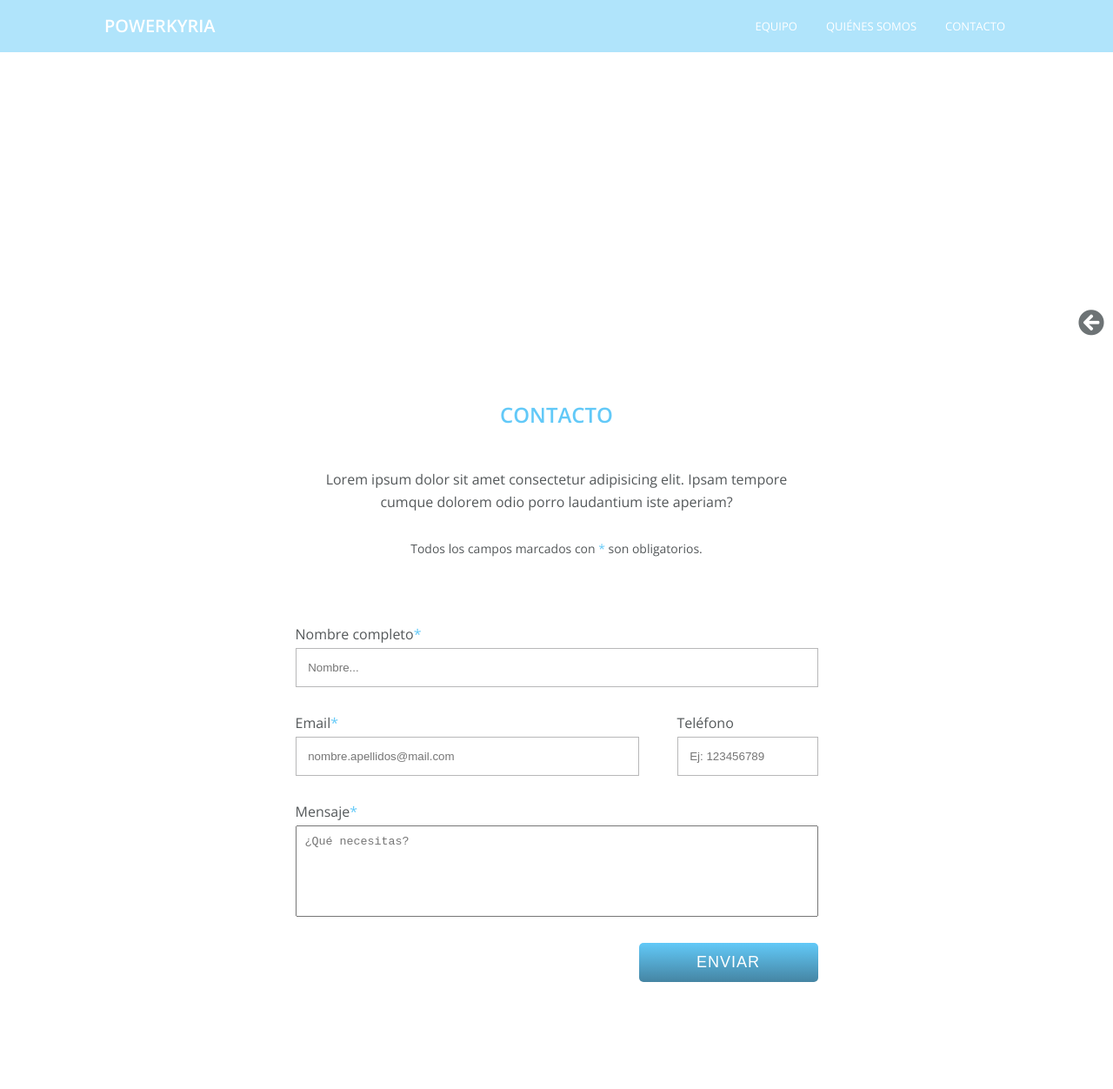
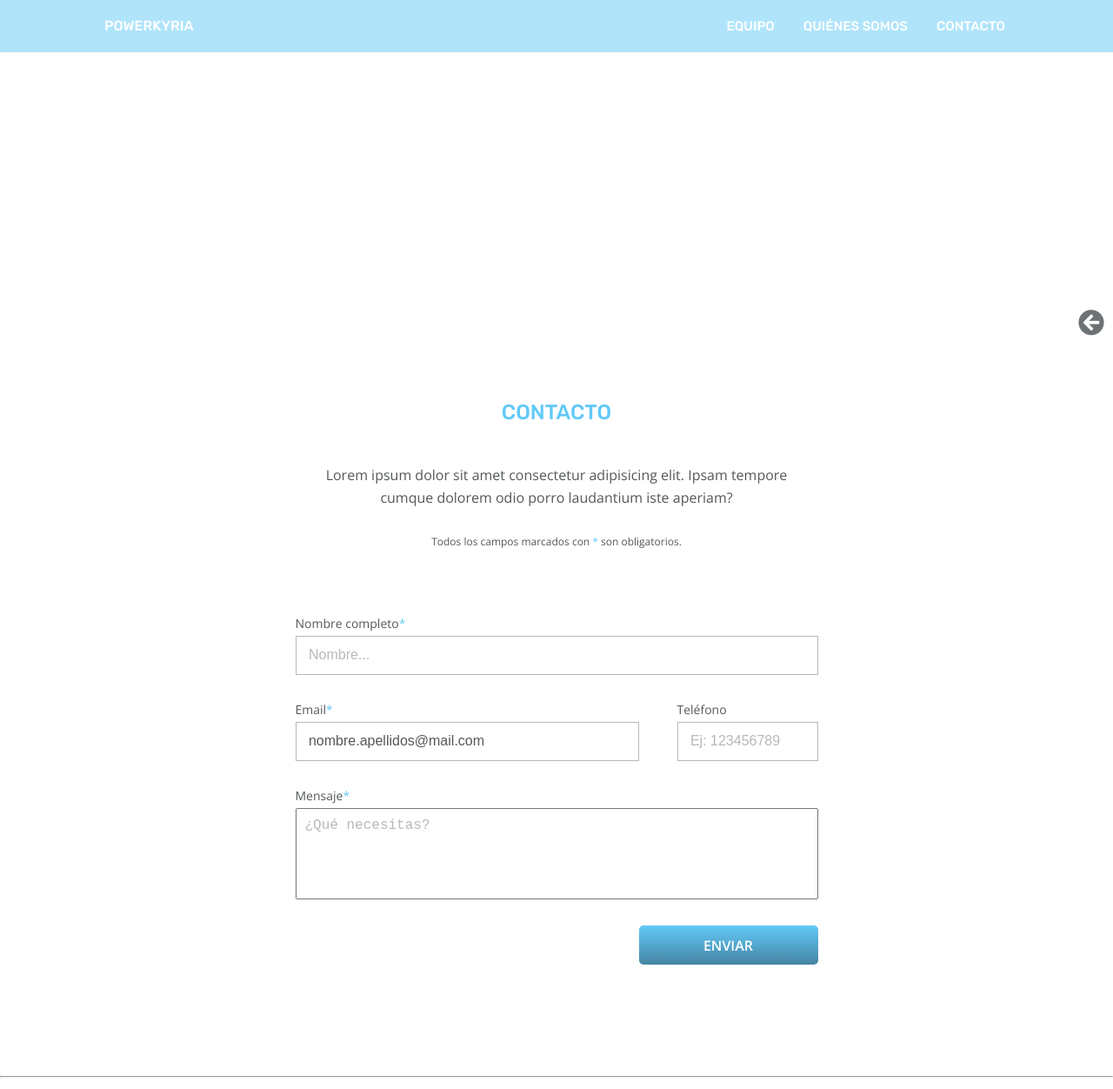
Before and after one commit to Powerkyria/Proyecto-Web, a plain HTML site: page contact.html in a window 1280 px wide. Shown: the top 1252 px of the page at 87% size. Drawn offline with nearby package versions, Linux system fonts and the light colour scheme.

Commit message:
add typography

```diff
--- a/contact.html
+++ b/contact.html
@@ -16,7 +16,7 @@
 
     <header class='header__img--contact  header header__contact'>
         <div>
-            <h1 class="header__title"><a href="./home.html" title="Volver">Powerkyria</a> </h1>
+            <h1 class="header__title"><a href="./home.html" title="Página principal">Powerkyria</a> </h1>
         </div>
 
         <nav class="header__nav header__nav--contact">
@@ -30,8 +30,8 @@
             </ul>
         </nav>
 
-        <a href="./home.html" class="a_return a_return--contact">
-            <div class="fas fa-arrow-circle-left a_return--div"></div>
+        <a href="./home.html" class="a_return a_return--contact" title="Atrás">
+            <div class="fas fa-arrow-circle-left a_return--div a_return--contact--div"></div>
         </a>
 
     </header>
@@ -49,7 +49,7 @@
 
             <div class="form_field">
                 <label for="name">Nombre completo <span> *</span> </label>
-                <input type="text" id="name" placeholder=" Nombre..." required>
+                <input type="text" id="name" class="input-name" placeholder=" Nombre..." required>
             </div>
 
             <div class="form_field form_emailTel">
--- a/styles.css/main.css
+++ b/styles.css/main.css
@@ -16,7 +16,9 @@
 	color: #fff;
 	text-transform: uppercase;
 	line-height: 60px;
-	font-size: 20px;
+	font-family: 'Rubik', sans-serif;
+	font-weight: 500;
+	font-size: 16px;
 	margin: 0;
 }
 
@@ -37,37 +39,26 @@
 	margin: 0;
 }
 
-/* .header__nav--li {
-	transition: 1s;
-	-webkit-transition: 1s;
-	-moz-transition: 1s;
-	-ms-transition: 1s;
-	-o-transition: 1s;
+.header__nav--li:hover {
+	transition: .1s;
+	-webkit-transition: .1s;
+	-moz-transition: .1s;
+	-ms-transition: .1s;
+	-o-transition: .1s;
 	transform: scale(1.1);
 	-webkit-transform: scale(1.1);
 	-moz-transform: scale(1.1);
 	-ms-transform: scale(1.1);
 	-o-transform: scale(1.1);
-} */
-
-.header__nav--li:hover {
-	transition: .2s;
-	-webkit-transition: .2s;
-	-moz-transition: .2s;
-	-ms-transition: .2s;
-	-o-transition: .2s;
-	transform: scale(1.2);
-	-webkit-transform: scale(1.2);
-	-moz-transform: scale(1.2);
-	-ms-transform: scale(1.2);
-	-o-transform: scale(1.2);
 }
 
 .header__nav--a {
 	text-decoration: none;
+	padding: 4px;
 	color: #fff;
-	padding: 4px;
-	font-size: 13px;
+	font-family: 'Rubik', sans-serif;
+	font-weight: 500;
+	font-size: 15px;
 }
 
 .header__nav--a:hover {
@@ -111,14 +102,6 @@
 	}
 }
 
-@media all and (min-width: 1200px) {
-	.header__title {
-		padding: 0 120px;
-	}
-	.header__nav--ul {
-		padding: 0 120px;
-	}
-}
 .main__home--claim {
 	color: #000;
 	background-color: #fff;
@@ -127,6 +110,18 @@
 	font-size: 18px;
 	margin: 0 15px;
 	padding: 15px;
+}
+
+@media all and (min-width: 1200px) {
+	.header__title {
+		padding: 0 120px;
+	}
+	.header__nav--ul {
+		padding: 0 120px;
+	}
+	.main__home--claim {
+		font-size: 24px;
+	}
 }
 
 .main__home {
@@ -140,12 +135,14 @@
 	margin-right: 16px;
 	color: #54585a;
 	line-height: 1.6;
+	font: 16px;
 }
 
 h2 {
 	text-transform: uppercase;
 	color: rgba(98, 201, 248);
-	/* font-family: 'Rubik', sans-serif; */
+	font-family: 'Rubik', sans-serif;
+	font-weight: 500;
 	font-style: 24px;
 }
 
@@ -163,6 +160,9 @@
 
 .features h3 {
 	color: #333;
+	font-family: 'Rubik', sans-serif;
+	font-weight: 500;
+	font-style: 22px;
 }
 
 .features__strength {
@@ -180,6 +180,7 @@
 
 .quiénes-somos__name {
 	color: #000;
+	font-size: 20px;
 }
 
 .quiénes-somos__social {
@@ -254,9 +255,10 @@
 
 .footer__ul--a {
 	text-decoration: none;
-	color: #6d7375;
+	color: #54585a;
 	font-family: 'Open Sans', sans-serif;
 	font-weight: 600;
+	font-size: 14px;
 }
 
 .logo {
@@ -294,21 +296,14 @@
 	right: 0px;
 	padding: 10px;
 }
-.a_return--contact div:hover {
-	color: #b8b8b9;
+
+.a_return--contact--div:hover {
 	transform: scale(1.1);
 	-webkit-transform: scale(1.1);
 	-moz-transform: scale(1.1);
 	-ms-transform: scale(1.1);
 	-o-transform: scale(1.1);
-	transition: .3s;
-	-webkit-transition: .3s;
-	-moz-transition: .3s;
-	-ms-transition: .3s;
-	-o-transition: .3s;
 }
-
-/* arreglar flecha para tablet y desktop */
 
 /* MAIN */
 
@@ -324,8 +319,11 @@
 
 .term {
 	margin-bottom: 60px;
-	font-size: 14px;
+	font-family: 'Open Sans', sans-serif;
+	font-weight: 400;
+	font-size: 12px;
 }
+
 span {
 	color: rgba(98, 201, 248);
 }
@@ -334,7 +332,9 @@
 	display: flex;
 	flex-direction: column;
 	margin: 0 15px;
-	box-sizing: border-box;
+	color: #54585a;
+	font-family: 'Open Sans', sans-serif;
+	font-weight: 400;
 }
 
 .form_field {
@@ -347,7 +347,7 @@
 	margin-top: 15px;
 	display: flex;
 	justify-content: start;
-	color: #54585a;
+	font-size: 14px;
 }
 
 input {
@@ -365,6 +365,16 @@
 	resize: none;
 }
 
+input::placeholder,
+textarea::placeholder {
+	color: #b8b8b9;
+	font-size: 16px;
+}
+
+.email::placeholder {
+	color: #54585a;
+}
+
 .send {
 	background: linear-gradient(rgb(98, 201, 248), rgb(69, 133, 163));
 	height: 45px;
@@ -376,9 +386,10 @@
 	-moz-border-radius: 5px;
 	-ms-border-radius: 5px;
 	-o-border-radius: 5px;
-	font-size: 18px;
+	font-family: 'Open Sans', sans-serif;
+	font-weight: 600;
+	font-size: 16px;
 	text-transform: uppercase;
-	letter-spacing: 1px;
 }
 
 .send:hover {
@@ -386,10 +397,15 @@
 }
 
 @media all and (min-width: 768px) {
+	.header__nav--contact {
+		align-self: start;
+	}
+
 	form {
 		width: 442px;
 		margin: auto;
 	}
+
 	.send {
 		width: 206px;
 		align-self: flex-end;
@@ -405,13 +421,14 @@
 	.a_return--contact {
 		top: 340px;
 	}
-	/* no funciona la flecha */
 
 	form {
 		width: 601px;
 	}
+
 	.send {
 		margin-bottom: 120px;
+		color: #fff;
 	}
 
 	.form_emailTel {
```
